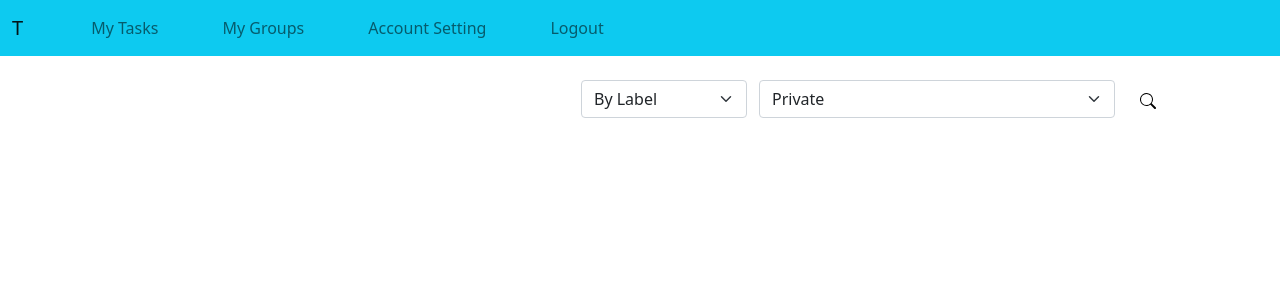
After one commit to FarrelJ/projecttekweb, a PHP site: page /task_mainpage.php in a window 1280 px wide. The commit adds this page. Shown: the top 300 px of the page. Run offline with PHP 8.4, Linux system fonts and the light colour scheme.

Commit message:
navbar+filtertask

```diff
--- a/navbar.php
+++ b/navbar.php
@@ -1,49 +1,26 @@
-<!DOCTYPE html>
-<html>
-<head>
-	<title>
-
-	</title>
-	<?php
-		include "library.php";
-	?>
-</head>
-<body>
-	<nav class="navbar navbar-expand-lg navbar-light bg-light">
+<?php echo'
+	<nav class="navbar navbar-expand-lg navbar-light bg-info">
 		<div class="container-fluid">
-    <a class="navbar-brand" href="#">Navbar</a>
+			<a class="navbar-brand" href="#" style="margin-right: 3em;">T</a>
 			<button class="navbar-toggler" type="button" data-bs-toggle="collapse" data-bs-target="#navbarSupportedContent" aria-controls="navbarSupportedContent" aria-expanded="false" aria-label="Toggle navigation">
 				<span class="navbar-toggler-icon"></span>
 			</button>
 			<div class="collapse navbar-collapse" id="navbarSupportedContent">
 				<ul class="navbar-nav me-auto mb-2 mb-lg-0">
-        <li class="nav-item">
-          <a class="nav-link active" aria-current="page" href="#">Home</a>
+					<li class="nav-item" style="margin-right: 3em;">
+						<a class="nav-link" aria-current="page" href="#">My Tasks</a>
 					</li>
-        <li class="nav-item">
-          <a class="nav-link" href="#">Link</a>
+					<li class="nav-item" style="margin-right: 3em;">
+						<a class="nav-link" href="#">My Groups</a>
 					</li>
-        <li class="nav-item dropdown">
-          <a class="nav-link dropdown-toggle" href="#" id="navbarDropdown" role="button" data-bs-toggle="dropdown" aria-expanded="false">
-            Dropdown
-          </a>
-          <ul class="dropdown-menu" aria-labelledby="navbarDropdown">
-            <li><a class="dropdown-item" href="#">Action</a></li>
-            <li><a class="dropdown-item" href="#">Another action</a></li>
-            <li><hr class="dropdown-divider"></li>
-            <li><a class="dropdown-item" href="#">Something else here</a></li>
-          </ul>
+					<li class="nav-item" style="margin-right: 3em;">
+						<a class="nav-link" href="#">Account Setting</a>
 					</li>
-        <li class="nav-item">
-          <a class="nav-link disabled" href="#" tabindex="-1" aria-disabled="true">Disabled</a>
+					<li class="nav-item" style="margin-right: 3em;">
+						<a class="nav-link" href="#">Logout</a>
 					</li>
 				</ul>
-      <form class="d-flex">
-        <input class="form-control me-2" type="search" placeholder="Search" aria-label="Search">
-        <button class="btn btn-outline-success" type="submit">Search</button>
-      </form>
 			</div>
 		</div>
-</nav>
-</body>
-</html>
+	</nav>'
+?>
--- /dev/null
+++ b/task_mainpage.php
@@ -0,0 +1,70 @@
+<!DOCTYPE html>
+<html>
+<head>
+	<title>
+	</title>
+	<?php
+	include "library.php";
+	?>
+</head>
+<body>
+	<?php
+	include "navbar.php";
+	?>
+
+	<div class="container pt-4">
+		<div class="row d-flex justify-content-end filterClass">
+			<div class="col-sm-2">
+				<select class="form-select" aria-label="SelectFilter" id="SelectFilter">
+					<option selected value="byLabel">By Label</option>
+					<option value="byDate">By Date</option>
+					<option value="byOwner">By Owner</option>
+				</select>
+			</div>
+			<!-- Search Nama -->
+			<!-- <div class="col-sm-5 row" >
+				<div class="col-sm-4" >
+					<div class="text-end" style="margin-top: 5px">Search: </div>
+				</div>
+				<div class="col-sm-8">
+					<div class=" input-group ">
+						<input class="form-control" type="text" aria-label="labelSearchInput" style="border-radius: 15px;" >
+					</div>
+				</div>
+			</div> -->
+			<!-- Search Waktu -->
+			<!-- <div class="col-sm-8 row" >
+				<div class="col-2" >
+					<div class="text-end" style="margin-top: 5px">From: </div>
+				</div>
+				<div class="col-4">
+					<div class=" input-group ">
+						<input class="form-control" type="date" aria-label="labelSearchInput" style="border-radius: 15px;" >
+					</div>
+				</div>
+				<div class="col-2" >
+					<div class="text-end" style="margin-top: 5px">Until: </div>
+				</div>
+				<div class="col-4">
+					<div class=" input-group ">
+						<input class="form-control" type="date" aria-label="labelSearchInput" style="border-radius: 15px;" >
+					</div>
+				</div>
+			</div> -->
+			<!-- Search Group -->
+			<div class="col-sm-4 row" >
+				<select class="form-select" aria-label="SelectOwner" id="SelectOwner">
+					<option selected value="personal">Private</option>
+					<option value="G:Group1">Group1</option>
+					<option value="G:Group2">Group2	</option>
+				</select>
+			</div>
+			<div class="col-sm-1">
+				<button type="button" class="btn">
+					<img src="bootstrap/icons/search.svg" alt="Bootstrap" width="16" height="16">
+				</button>
+			</div>
+		</div>
+	</div>
+</body>
+</html>
```
Also changed, not shown: bootstrap/icons/arrow-down-up.svg (added), bootstrap/icons/search.svg (added), scss/_custom.scss (deleted). Lines whose indentation alone changed are shown as unchanged.
